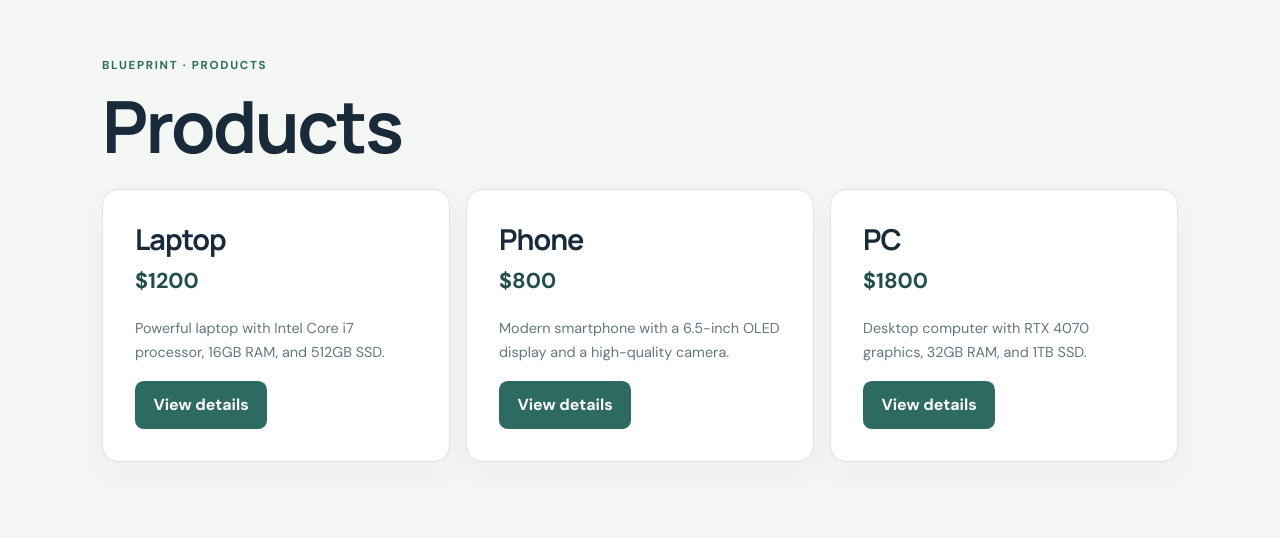
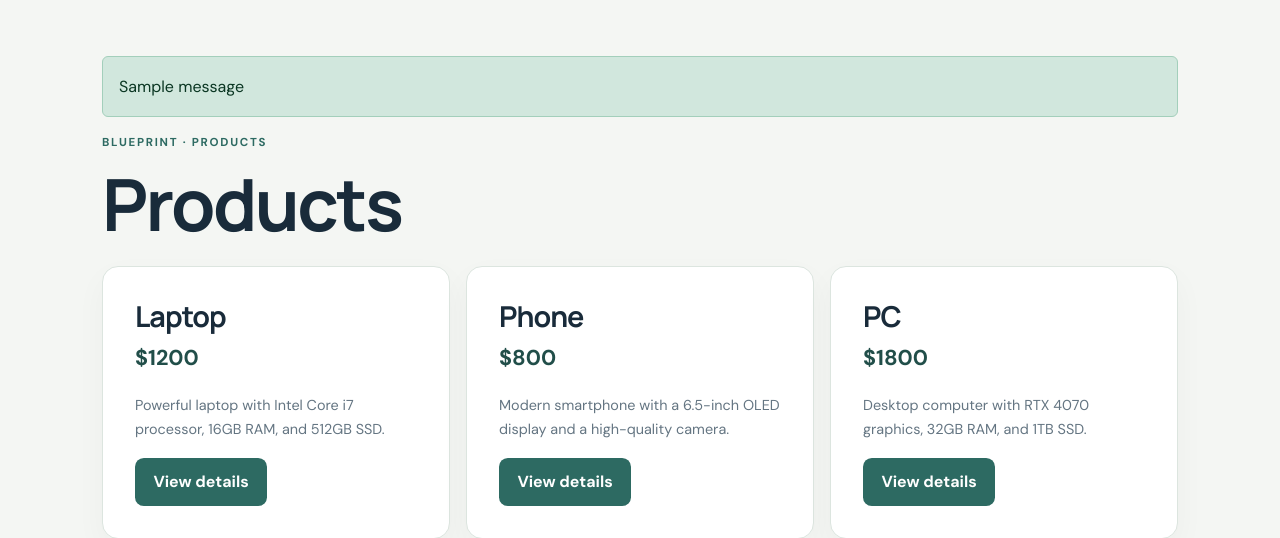
Before and after one commit to elw1ng/flask-app-lab, a Flask app: page /products/ in a window 1280 px wide. Shown: the part 64-602 px from the top of the page. Run offline with Flask 3, Linux system fonts and the light colour scheme; one stand-in notice (Sample message) is shown.

Commit message:
Add categorized flash message support

```diff
--- a/app/templates/base.html
+++ b/app/templates/base.html
@@ -12,6 +12,14 @@
     {% include "includes/navigation.html" %}
 
     <main id="main-content" class="container page-shell">
+      {% with messages = get_flashed_messages(with_categories=true) %}
+        {% if messages %}
+          {% for category, message in messages %}
+            <div class="alert alert-{{ category }}" role="alert">{{ message }}</div>
+          {% endfor %}
+        {% endif %}
+      {% endwith %}
+
       {% block content %}{% endblock %}
     </main>
 
--- a/config.py
+++ b/config.py
@@ -1 +1,2 @@
 # Configuration file loaded by the Flask application package.
+SECRET_KEY = "lab4-local-development-key"
```
